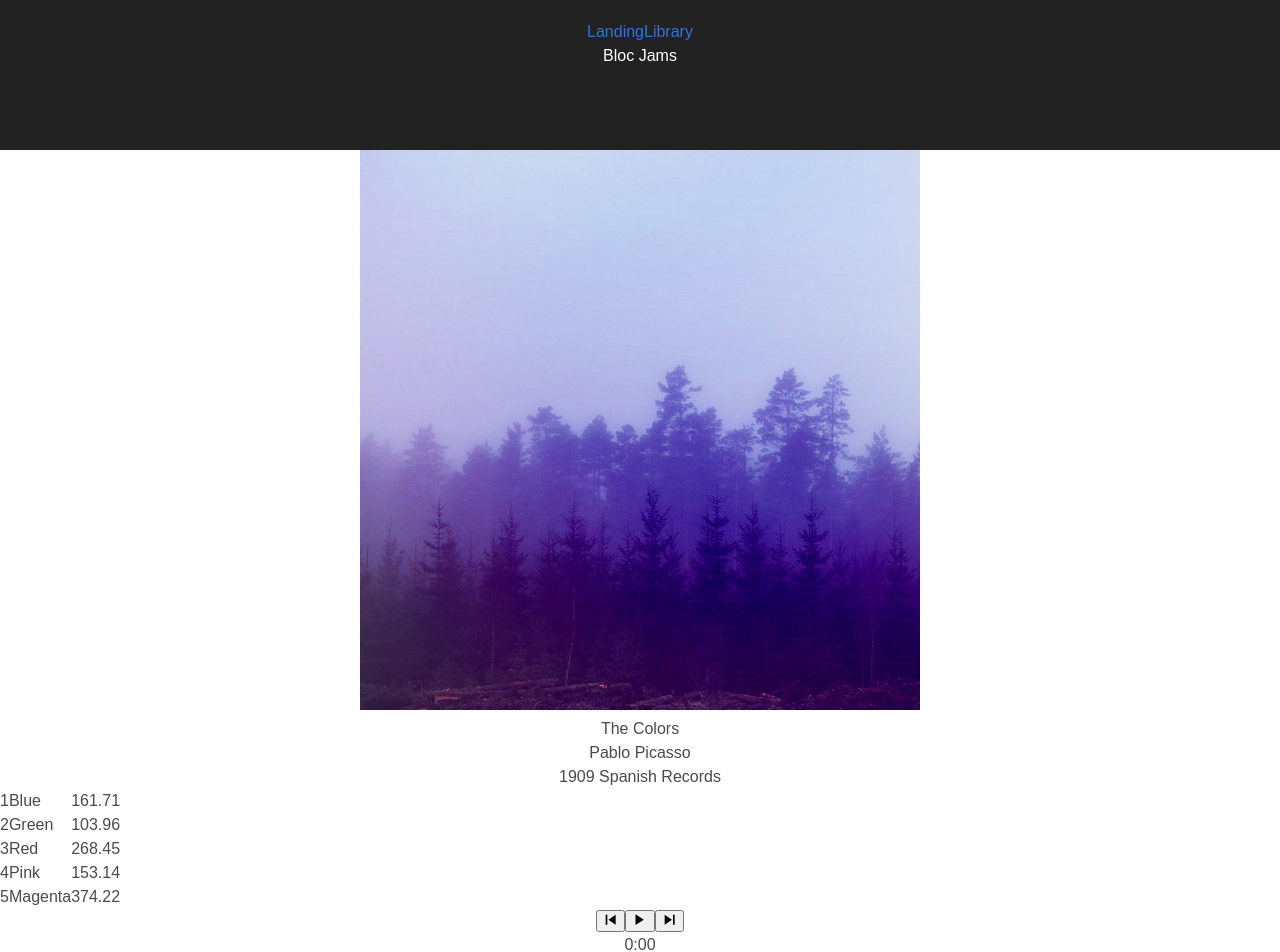
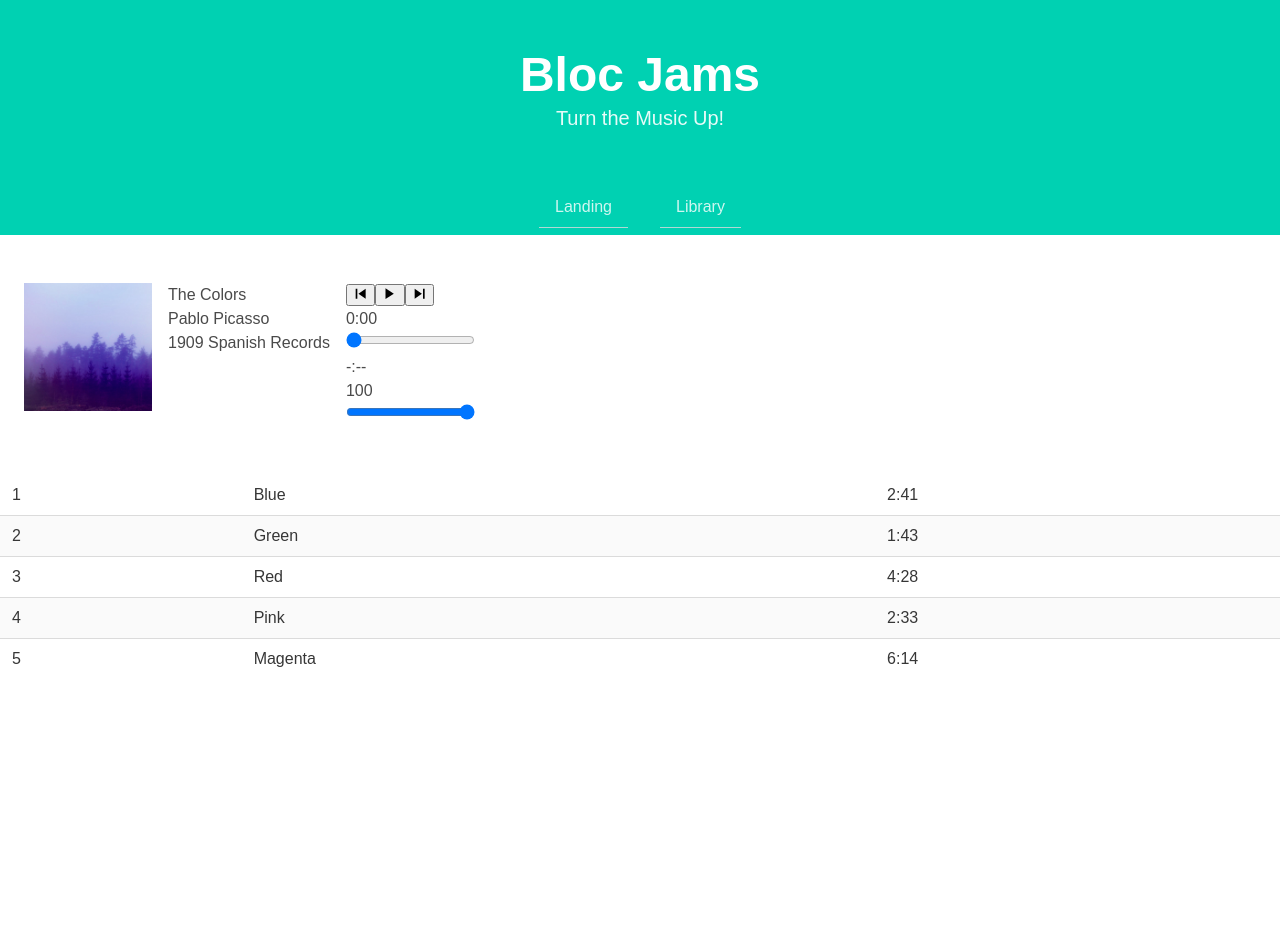
Before and after one commit to jordan-paz/bloc-jams-react, a React (Create React App) app: page /album/the-colors in a window 1280 px wide. Shown: the top 952 px of the page. After the commit the page ends 800 px from the top, so only its background shows below. Built offline with nearby package versions, Linux system fonts and the light colour scheme.

Commit message:
added the format time method to the song durations in album component

```diff
--- a/package.json
+++ b/package.json
@@ -3,6 +3,7 @@
   "version": "0.1.0",
   "private": true,
   "dependencies": {
+    "bulma": "^0.7.1",
     "react": "^16.5.2",
     "react-dom": "^16.5.2",
     "react-ionicons": "^2.1.6",
--- a/src/App.js
+++ b/src/App.js
@@ -1,27 +1,41 @@
 import React, { Component } from 'react';
 import { Route, Link } from 'react-router-dom';
-import './App.css';
 import Landing from './components/Landing';
 import Library from './components/Library';
 import Album from './components/Album';
 
 class App extends Component {
+  constructor(props) {
+    super(props);
+
+    this.state = {
+      currentPage : null
+    }
+  }
+
   render() {
     return (
-      <div className="App">
-        <header className="App-header">
-          <nav>
-            <Link to='/'>Landing</Link>
-            <Link to='/library'>Library</Link>
-          </nav>
-          <h1>Bloc Jams</h1>
-        </header>
+    <div>
+      <div className="hero is-primary">
+        <div className="hero-body">
+            <h1 class="title is-size-1 has-text-centered">Bloc Jams</h1>
+            <h2 class="subtitle has-text-centered">Turn the Music Up!</h2>
+        </div>
+        <div className="tabs is-centered">
+          <ul>
+            <li><a><Link to='/'>Landing</Link></a></li>
+            <li><a><Link to='/library'>Library</Link></a></li>
+          </ul>
+        </div>
+      </div>
+      <div>
         <main>
           <Route exact path="/" component={Landing} />
           <Route exact path="/library" component={Library} />
           <Route path="/album/:slug" component={Album} />
         </main>
       </div>
+    </div>
     );
   }
 }
--- a/src/components/Album.js
+++ b/src/components/Album.js
@@ -142,42 +142,23 @@ class Album extends Component {
 
   render () {
     return(
-      <section className="album">
-        <section id="album-info">
-          <img id="album-cover-art" src={this.state.album.albumCover} alt={this.state.album.title}/>
+    <div>
+         <section className="hero-body">
+           <div className="media">
+             <img className="media-left image is-128x128" src={this.state.album.albumCover} alt={this.state.album.title}/>
              <div className="album-details">
                <h1 id="album-title">{this.state.album.title}</h1>
                <h2 className="artist">{this.state.album.artist}</h2>
                <div id="release-info">{this.state.album.releaseInfo}</div>
              </div>
-        </section>
-        <table id="song-list">
-           <colgroup>
-             <col id="song-number-column" />
-             <col id="song-title-column" />
-             <col id="song-duration-column" />
-           </colgroup>
-           <tbody>
-             {this.state.album.songs.map( (song, index) =>
-               <tr className="song"
-               key={index}
-               onClick={() => this.handleSongClick(song)}
-               onMouseEnter={() => this.handleMouseEnter(song)}
-               onMouseLeave={() => this.handleMouseLeave()} >
-                  <td>{this.buttonDisplay(song, index)}</td>
-                  <td>{song.title}</td>
-                  <td>{song.duration}</td>
-               </tr>
-             )}
-          </tbody>
-        </table>
+             <div className="media-right">
               <PlayerBar
                   isPlaying={this.state.isPlaying}
                   currentSong={this.state.currentSong}
                   displayCurrentTime={this.formatTime(this.audioElement.currentTime)}
                   displayDuration={this.formatTime(this.audioElement.duration)}
                   currentTime={this.audioElement.currentTime}
-           duration={this.audioElement.duration}
+                  duration={this.formatTime(this.audioElement.duration)}
                   volume={this.audioElement.volume}
                   handleSongClick={() => this.handleSongClick(this.state.currentSong)}
                   handlePrevClick={() => this.handlePrevClick()}
@@ -185,7 +166,26 @@ class Album extends Component {
                   handleTimeChange={(e) => this.handleTimeChange(e)}
                   handleVolumeChange={(e) => this.handleVolumeChange(e)}
                 />
+             </div>
+           </div>
          </section>
+       <table className="table is-striped is-fullwidth">
+          <tbody>
+          {this.state.album.songs.map( (song, index) =>
+             <tr
+               key={index}
+               onClick={() => this.handleSongClick(song)}
+               onMouseEnter={() => this.handleMouseEnter(song)}
+               onMouseLeave={() => this.handleMouseLeave()} >
+                  <td>{this.buttonDisplay(song, index)}</td>
+                  <td>{song.title}</td>
+                  <td>{this.formatTime(song.duration)}</td>
+              </tr>
+             )}
+          </tbody>
+        </table>
+
+      </div>
     );
   }
 }
--- a/src/components/Landing.js
+++ b/src/components/Landing.js
@@ -1,24 +1,22 @@
 import React from 'react';
 
 const Landing = () => (
-  <section className = "landing" >
-  <h1 className="hero-title">Turn the music up!</h1>
-
-  <section className="selling-points">
-    <div className="point">
-      <h2 className="point-title">Choose your music</h2>
-      <p className="point-description">The world is full of music; why should you have to listen to music that someone else chose?</p>
+  <div className="box">
+   <div className = "columns has-text-centered" >
+    <div className="column">
+      <h2 className="title">Choose your music</h2>
+      <p className="subtitle">The world is full of music; why should you have to listen to music that someone else chose?</p>
     </div>
-    <div className="point">
-      <h2 className="point-title">Unlimited, streaming, ad-free</h2>
-      <p className="point-description">No arbitrary limits. No distractions.</p>
+    <div className="column">
+      <h2 className="title">Unlimited, streaming, ad-free</h2>
+      <p className="subtitle">No arbitrary limits. No distractions.</p>
     </div>
-    <div className="point">
-      <h2 className="point-title">Mobile enabled</h2>
-      <p className="point-description">Listen to your music on the go. This streaming service is available on all mobile platforms.</p>
+    <div className="column">
+      <h2 className="title">Mobile enabled</h2>
+      <p className="subtitle">Listen to your music on the go. This streaming service is available on all mobile platforms.</p>
     </div>
-  </section>
-  </section>
+   </div>
+  </div>
 );
 
 export default Landing;
--- a/src/components/Library.js
+++ b/src/components/Library.js
@@ -9,18 +9,29 @@ class Library extends Component {
   }
   render () {
     return (
-      <section className = 'library'>
+        <div class = "container is-fluid">
+          <div className="hero is-dark">
+            <h1 className="title has-text-centered">Library</h1>
+        </div>
         {
             this.state.albums.map( (album, index) =>
+              <div className="box has-background-white-ter">
               <Link to={`/album/${album.slug}`} key={index}>
-              <img src={album.albumCover} alt={album.title} />
-              <div>{album.title}</div>
-              <div>{album.artist}</div>
+                <div className="media">
+                  <div className="media-left">
+                    <img className="image is-128x128" src={album.albumCover} alt={album.title} />
+                    </div>
+                  <div className="media-content">
+                      <div className="title">{album.title}</div>
+                      <div className="subtitle">by {album.artist}</div>
                       <div>{album.songs.length} songs</div>
+                  </div>
+                </div>
               </Link>
+              </div>
              )
            }
-      </section>
+      </div>
     );
   }
 }
```
Also changed, not shown: 1 other file (tests, documents, lock files or other folders). Lines whose indentation alone changed are shown as unchanged.
